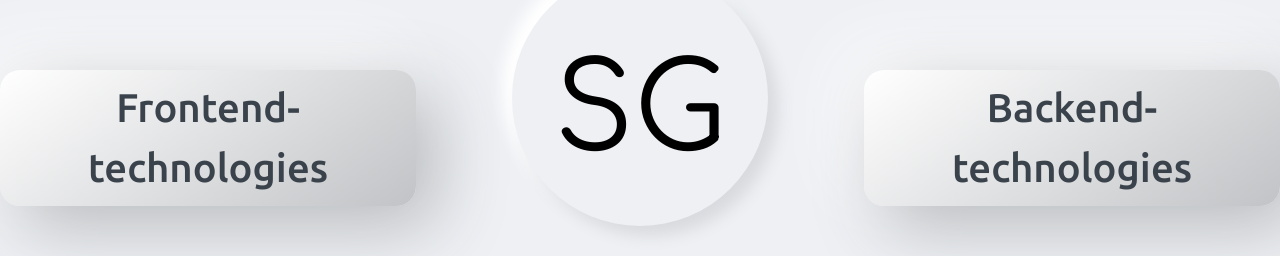
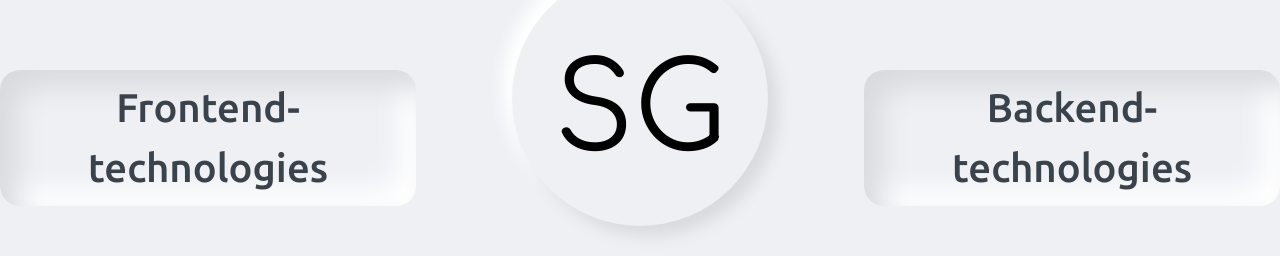
Before and after one commit to SharapaGorg/SharapaGorgSite, a Nuxt app: page / in a window 1280 px wide. Shown: the part 130-386 px from the top of the page. Built offline with nearby package versions, Linux system fonts and the light colour scheme; a web font is replaced by a local one.

Commit message:
Again I changed style of title)_)_)_

```diff
--- a/assets/css/main.css
+++ b/assets/css/main.css
@@ -73,7 +73,6 @@ html {
   margin-top : 100px;
   border-radius: 20px;
   /*box-shadow: 9.91px 9.91px 15px #D9DADE, -9.91px -9.91px 15px #FFFFFF;*/
-  background: linear-gradient(145deg, #FFFFFF, #C1C3C6);
-  box-shadow: 19.82px 19.82px 71px #B7B9BC, -19.82px -19.82px 71px #FFFFFF;
+  box-shadow: inset 16.82px 16.82px 28px #D9DADE, inset -16.82px -16.82px 28px #FFFFFF;
   @apply px-4 py-2;
 }
```
